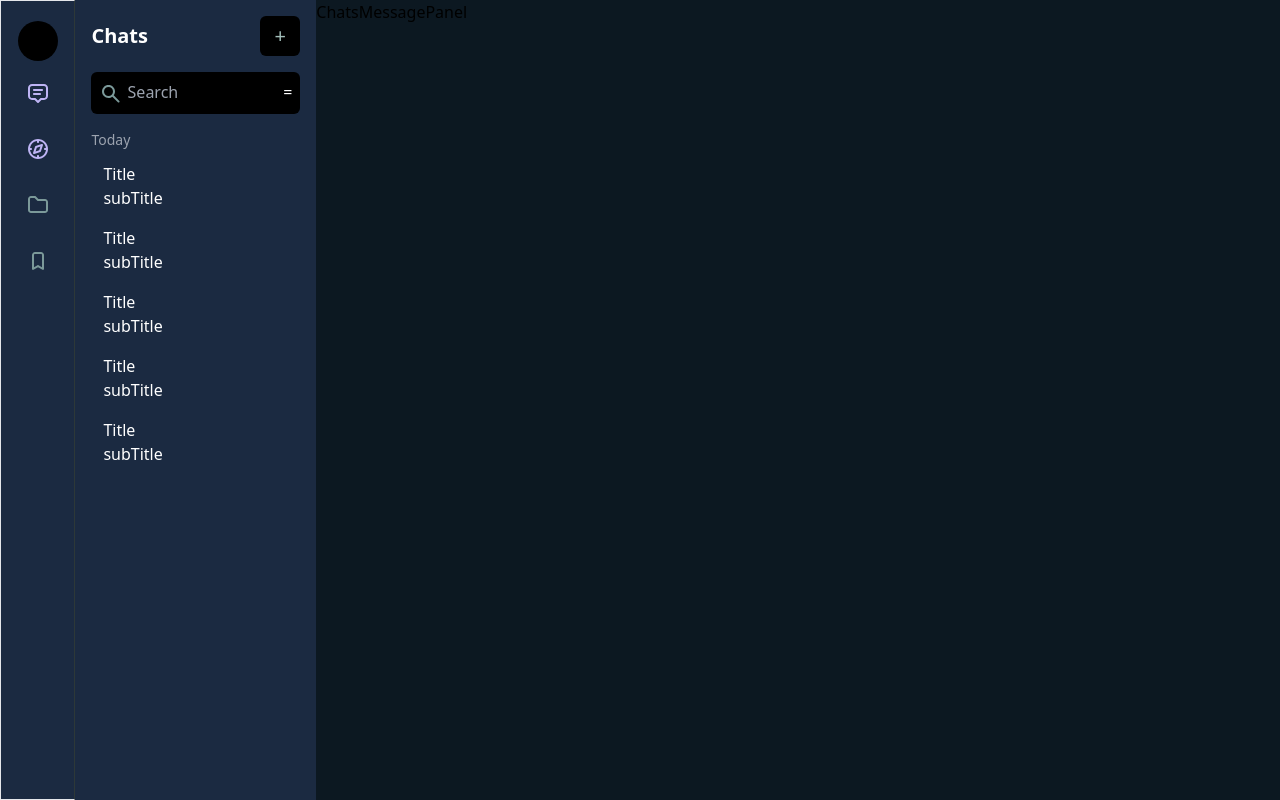
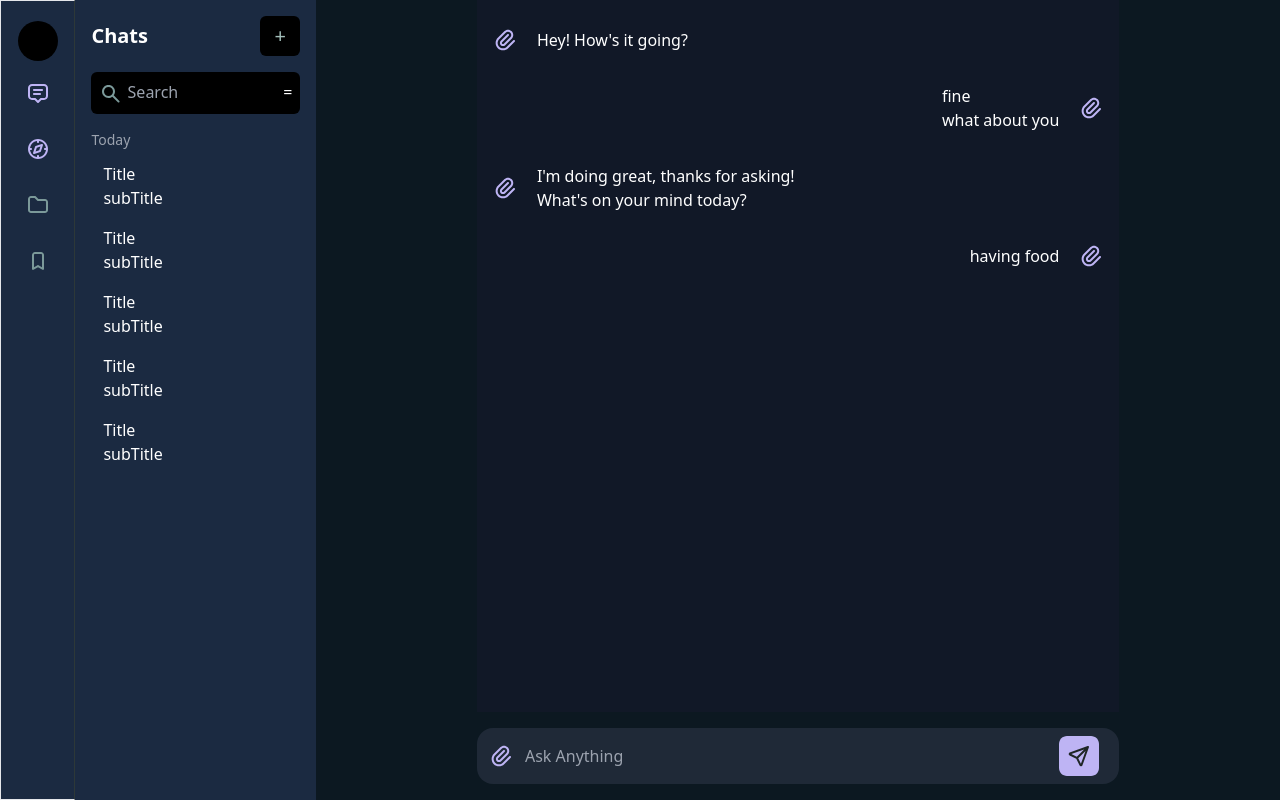
Before and after one commit to AbhijitSKurup/symlink-ui, a React (Create React App) app: page /chat/1 in a window 1280 px wide. Built offline with nearby package versions, Linux system fonts and the light colour scheme; no server answers.

Commit message:
socket connection

```diff
--- a/src/assets/icons/index.js
+++ b/src/assets/icons/index.js
@@ -3,5 +3,7 @@ import { ReactComponent as FolderIcon } from "./folder.svg";
 import { ReactComponent as CompassIcon } from "./compass.svg";
 import { ReactComponent as ChatIcon } from "./message.svg";
 import { ReactComponent as BookmarkIcon } from "./bookmark.svg";
+import { ReactComponent as SendIcon } from "./Button.svg";
+import { ReactComponent as PaperClip } from "./paperclip.svg";
 
-export { SearchIcon , BookmarkIcon, ChatIcon, CompassIcon, FolderIcon};
+export { SearchIcon , BookmarkIcon, ChatIcon, CompassIcon, FolderIcon, SendIcon, PaperClip};
--- /dev/null
+++ b/src/components/ChatMessage.js
@@ -0,0 +1,27 @@
+import React from 'react';
+
+import { PaperClip } from '../assets/icons';
+
+const ChatMessage = ({ message, sender }) => {
+  const isUser = sender === 'user';
+
+  return (
+    <div className={`flex ${isUser ? 'justify-end' : 'justify-start'} items-center space-x-2`}>
+      {!isUser && (
+        <PaperClip />
+      )}
+      <div
+        className={`max-w-xs rounded-lg p-3`}
+      >
+        {message?.split('\n').map((text, index) => (
+          <p key={index}>{text}</p>
+        ))}
+      </div>
+      {isUser && (
+        <PaperClip />
+      )}
+    </div>
+  );
+};
+
+export default ChatMessage;
--- /dev/null
+++ b/src/components/Diff.js
@@ -0,0 +1,90 @@
+import React, { useState } from 'react'
+
+
+const text = `Lorem Ipsum is simply dummy text of the printing and typesetting industry.
+Lorem Ipsum has been the industry's standard dummy text ever since the 1500s,
+when an unknown printer took a galley of type and scrambled it to make a type specimen book.
+It has survived not only five centuries, but also the leap into electronic typesetting,
+remaining essentially unchanged. It was popularised in the 1960s with the release of Letraset sheets
+containing Lorem Ipsum passages, and more recently with desktop publishing software like Aldus PageMaker
+including versions of Lorem Ipsum.`;
+
+const text2 = `Dolor Sit is simply placeholder text of the printing and typesetting sector.
+Dolor Sit has been the sector's standard placeholder text ever since the 1500s,
+when an unknown machine took a galley of type and scrambled it to make a type specimen manuscript.
+It has survived not only five centuries, but also the leap into electronic typesetting,
+remaining essentially unaltered. It was popularised in the 1960s with the release of Letraset sheets
+containing Dolor Sit passages, and more recently with desktop publishing program like Aldus PageMaker
+including versions of Dolor Sit.`;
+
+export default function Diff() {
+
+    const words1 = text.split(' ');
+    const words2 = text2.split(' ');
+
+    // Find differences between the two texts
+    const differences = {};
+    words1.forEach((word, index) => {
+      if (word !== words2[index]) {
+        differences[index] = {
+          oldWord: word,
+          newWord: words2[index],
+        };
+      }
+    });
+
+    // State to track which indices are being edited
+    const [editState, setEditState] = useState({});
+
+    // Handle click to toggle between span and input field
+    const handleWordClick = (index) => {
+      if (differences[index]) { // Only allow click if the word is in differences
+        setEditState((prevState) => ({
+          ...prevState,
+          [index]: !prevState[index], // Toggle edit mode for the clicked index
+        }));
+      }
+    };
+
+    // Handle input change
+    const handleInputChange = (index, newValue) => {
+      words2[index] = newValue; // Update the word at the specified index
+    };
+  return (
+    <div className="flex space-x-4">
+              <div className="w-64 bg-blue-500 text-white p-4 flex flex-wrap">
+        {words1.map((word, index) => (
+          <span key={index} className="mr-1">{word}</span>
+        ))}
+      </div>
+
+      {/* Second div with text2, adding yellow background for changed words */}
+      <div className="w-64 bg-blue-500 text-white p-4 flex flex-wrap">
+        {words2.map((word, index) => (
+          <span key={index} className="mr-1">
+            {/* Toggle between span and input field for highlighted words */}
+            {editState[index] && differences[index] ? (
+              <input
+                type="text"
+                value={word}
+                className="border p-1"
+                onChange={(e) => handleInputChange(index, e.target.value)}
+                onBlur={() => handleWordClick(index)} // Convert back to span on blur
+                autoFocus
+              />
+            ) : (
+              <span
+                onClick={() => handleWordClick(index)}
+                className={`mr-1 cursor-pointer ${
+                  differences[index] ? 'bg-yellow-300 text-black' : ''
+                }`}
+              >
+                {word}
+              </span>
+            )}
+          </span>
+        ))}
+      </div>
+    </div>
+  )
+}
--- /dev/null
+++ b/src/components/InputBar.js
@@ -0,0 +1,69 @@
+import React, { useState } from 'react';
+import { PaperClip, SendIcon } from '../assets/icons';
+
+const InputBar = (props) => {
+
+  const {sendMessage} = props
+  const [message, setMessage] = useState('');
+  const [showPopup, setShowPopup] = useState(false);
+
+  const handleSend = (e) => {
+    e.stopPropagation(); // Prevents event propagation
+    setShowPopup(!showPopup); // Toggles the popup
+  };
+
+
+  const handleDirectSend = () => {
+    sendMessage(message)
+    setShowPopup(false)
+  };
+
+  const handleReviewAndSend = () => {
+    sendMessage(message,true)
+    setShowPopup(false)
+  };
+
+
+  return (
+    <div className="flex items-center bg-gray-800 p-3 rounded-2xl w-8/12 h-14 my-4">
+      <div className="mr-3">
+        <PaperClip />
+      </div>
+      {/* Input Field */}
+      <input
+        type="text"
+        value={message}
+        onChange={(e) => setMessage(e.target.value)}
+        placeholder="Ask Anything"
+        className="flex-grow bg-transparent border-none outline-none text-white placeholder-gray-400"
+      />
+      <button
+        onClick={handleSend}
+        role="presentation"
+        className="ml-3 p-2 rounded-full"
+      >
+        <SendIcon />
+        {showPopup && (
+              <div className="absolute bottom-20 right-15 w-72 bg-gray-900 text-white p-4 rounded-lg shadow-lg z-50"
+              onClick={(e) => e.stopPropagation()}
+              >
+                <button
+                  className="block w-full text-left mb-2 p-2 bg-gray-800 rounded-md hover:bg-gray-700"
+                  onClick={handleReviewAndSend}
+                >
+                  Review and Send
+                </button>
+                <button
+                  className="block w-full text-left p-2 bg-gray-800 rounded-md hover:bg-gray-700"
+                  onClick={handleDirectSend}
+                >
+                  Send
+                </button>
+              </div>
+            )}
+      </button>
+    </div>
+  );
+};
+
+export default InputBar;
--- /dev/null
+++ b/src/containers/ChatContainer.js
@@ -0,0 +1,18 @@
+import React from 'react';
+import ChatMessage from '../components/ChatMessage';
+
+
+const ChatContainer = (props) => {
+
+    const {messages} = props
+
+  return (
+    <div className="bg-gray-900 text-white h-full p-4 flex flex-col space-y-2 overflow-y-auto w-8/12">
+      {messages.map(message => (
+        <ChatMessage key={message.id} message={message.text} sender={message.sender} />
+      ))}
+    </div>
+  );
+};
+
+export default ChatContainer;
--- a/src/containers/ChatsMessagePanel.js
+++ b/src/containers/ChatsMessagePanel.js
@@ -1,9 +1,58 @@
-import React from 'react'
+import React, { useState } from 'react';
+// import Diff from '../components/Diff';
+
+import InputBar from '../components/InputBar';
+import { socket } from '../socket/socket';
+import { socketMethods } from '../socket/ConnectionState';
+
+import ChatContainer from './ChatContainer';
+
+
 
 const ChatsMessagePanel = () => {
+
+  const [isConnected, setIsConnected] = useState(false)
+  const [input, setInput] = useState('');
+  const [messages, setMessages] = useState([
+    { id: 1, text: 'Hey! How\'s it going?', sender: 'bot' },
+    { id: 2, text: 'fine\nwhat about you', sender: 'user' },
+    { id: 3, text: 'I\'m doing great, thanks for asking! What\'s on your mind today?', sender: 'bot' },
+    { id: 4, text: 'having food', sender: 'user' },
+  ]);
+
+
+  socket.on('connect', () => {
+    setIsConnected(true)
+  });
+
+  socket.on('receive_message', (res) => {
+    console.log({res})
+    // setMessages(prev => [...prev, {id: Math.random(), text: res.output.message, sender: 'bot'}])
+  })
+
+  // send message to socket
+  const sendMessage = async (input, isReviewRequired) => {
+    setInput(input)
+    console.log('emit count')
+    if(isReviewRequired){
+      socket.emit('send_message', { message: input, session_id: '1ef3fd8edb2407f54b056190d43479322b818641b17462b838720d06480ad8ba', model_name: 'test' });
+    }
+
+    socket.emit('send_message', { message: input, session_id: '1ef3fd8edb2407f54b056190d43479322b818641b17462b838720d06480ad8ba', model_name: 'test' });
+    setMessages(prev => [...prev, {id: Math.random(), text: input, sender: 'user'}])
+  }
+
+
+
+
+
   return (
-    <div>ChatsMessagePanel</div>
-  )
-}
+    <div className="relative min-h-screen flex flex-col items-center justify-between w-full">
+      {/* <Diff /> */}
+      <ChatContainer messages={messages} />
+      <InputBar sendMessage={sendMessage} input={input} />
+    </div>
+  );
+};
 
-export default ChatsMessagePanel
+export default ChatsMessagePanel;
--- a/src/pages/ChatPage.js
+++ b/src/pages/ChatPage.js
@@ -3,9 +3,10 @@ import ChatsListPanel from "../containers/ChatsListPanel";
 import ChatsMessagePanel from "../containers/ChatsMessagePanel";
 
 const ChatPage = () => {
+
+
   return (
     <div className="flex w-full h-screen">
-
       <div className="flex flex-col w-3/12 bg-[#1B2A41]">
         <ChatsListPanel />
       </div>
--- /dev/null
+++ b/src/socket/ConnectionState.js
@@ -0,0 +1,12 @@
+
+export const socketMethods = {
+  onConnect : () => {
+      console.log('connected')
+    },
+  onDisconnect : () => {
+      console.log('disconnected')
+    },
+  onMessage : (value) => {
+      console.log({value})
+    }
+}
--- /dev/null
+++ b/src/socket/socket.js
@@ -0,0 +1,7 @@
+import { io } from 'socket.io-client';
+
+const URL ='https://fb20-103-181-238-106.ngrok-free.app/';
+
+export const socket = io(URL);
+
+console.log(socket)
```
Also changed, not shown: src/assets/icons/Button.svg (added), src/assets/icons/paperclip.svg (added).
